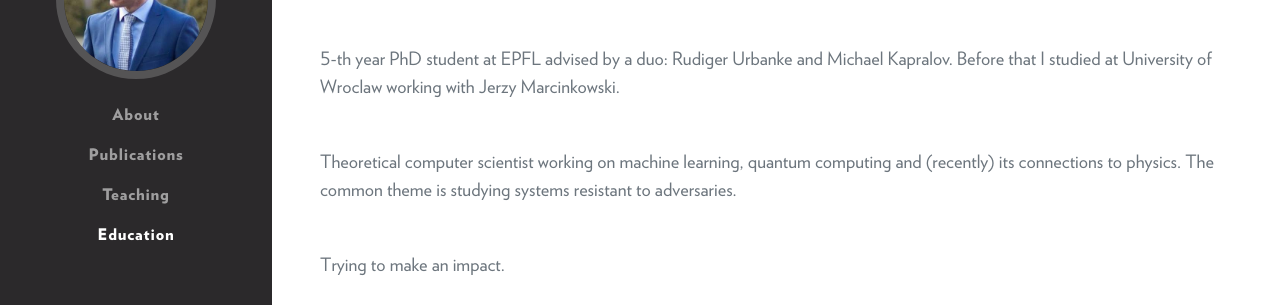
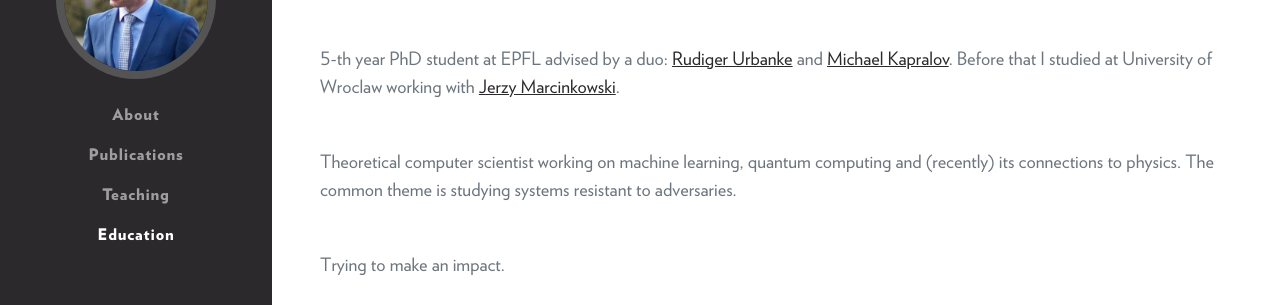
Before and after one commit to grzegorzgluch/grzegorzgluch.github.io, a website: page index.html in a window 1280 px wide. Shown: the part 317-622 px from the top of the page. Drawn offline with nearby package versions, Linux system fonts and the light colour scheme; a web font is replaced by a local one.

Commit message:
Links in bio added

```diff
--- a/index.html
+++ b/index.html
@@ -45,8 +45,9 @@
                         EPFL, INJ 116 · Lausanne, 1015, Switzerland ·
                         <a href="mailto:name@email.com">grzegorz.gluch@EPFL.CH</a>
                     </div>
-                    <p class="lead mb-5">5-th year PhD student at EPFL advised by a duo: Rudiger Urbanke and Michael Kapralov. Before that
-                    I studied at University of Wroclaw working with Jerzy Marcinkowski.</p>
+                    <p class="lead mb-5">5-th year PhD student at EPFL advised by a duo: <a href="https://people.epfl.ch/rudiger.urbanke" target="_blank">Rudiger Urbanke</a> and
+                      <a href="https://theory.epfl.ch/kapralov/" target="_blank">Michael Kapralov</a>. Before that
+                    I studied at University of Wroclaw working with <a href="https://ii.uni.wroc.pl/~jma/index.phtml" target="_blank">Jerzy Marcinkowski</a>.</p>
                     <p class="lead mb-5">Theoretical computer scientist working on machine learning, quantum computing and (recently) its connections to physics. The common theme
                     is studying systems resistant to adversaries. </p>
                     <p class="lead mb-5">Trying to make an impact.</p>
```
